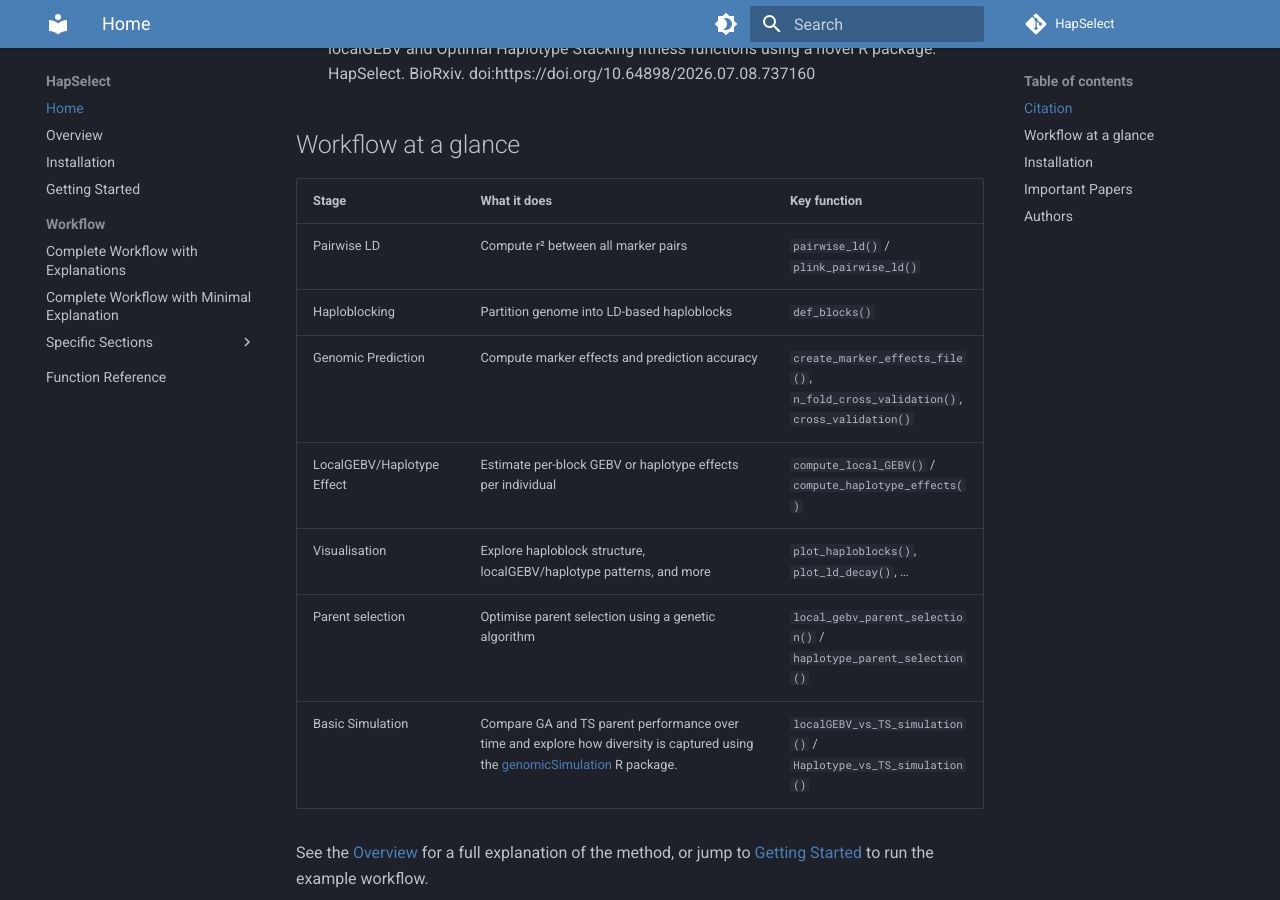
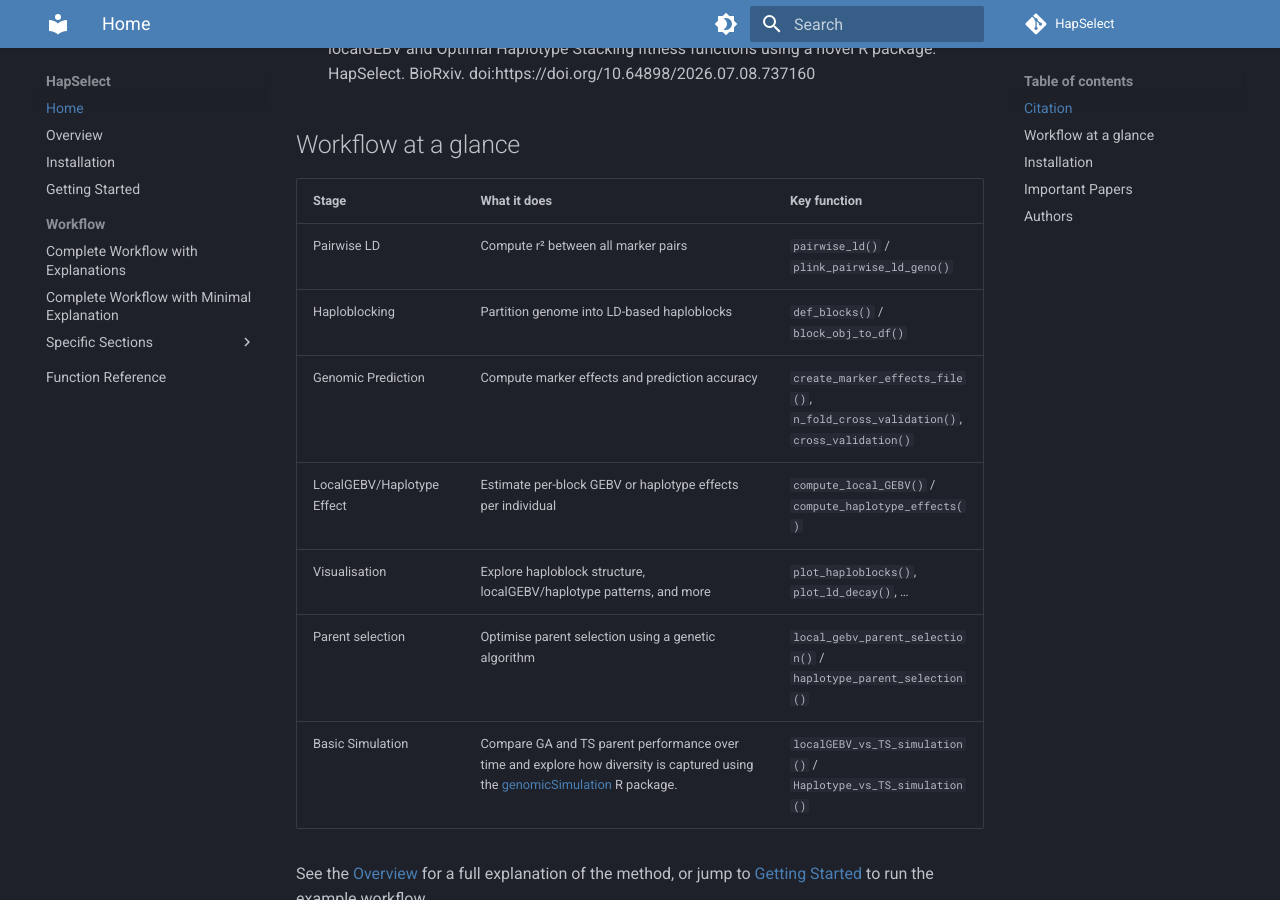
Before and after one commit to wrshf7/HapSelect-Docs, an MkDocs documentation site: the page built from docs/index.md, in a window 1280 px wide and 900 px high, scrolled down 574 px. Built offline with MkDocs 1.6.1 and Material for MkDocs 9.7.7, drawn with Linux system fonts in a browser that asks for light colours; comment, search, counter and statistics services are not loaded.

Commit message:
Update index.md

```diff
--- a/docs/index.md
+++ b/docs/index.md
@@ -15,8 +15,8 @@ The package is designed for breeding programs running genomic selection, where i
 
 | Stage | What it does | Key function |
 |-------|-------------|--------------|
-| Pairwise LD | Compute r² between all marker pairs | `pairwise_ld()` / `plink_pairwise_ld()` |
-| Haploblocking | Partition genome into LD-based haploblocks | `def_blocks()` |
+| Pairwise LD | Compute r² between all marker pairs | `pairwise_ld()` / `plink_pairwise_ld_geno()` |
+| Haploblocking | Partition genome into LD-based haploblocks | `def_blocks()` / `block_obj_to_df()`|
 | Genomic Prediction | Compute marker effects and prediction accuracy | `create_marker_effects_file()`, `n_fold_cross_validation()`, `cross_validation()` |
 | LocalGEBV/Haplotype Effect | Estimate per-block GEBV or haplotype effects per individual | `compute_local_GEBV()` / `compute_haplotype_effects()` |
 | Visualisation | Explore haploblock structure, localGEBV/haplotype patterns, and more | `plot_haploblocks()`, `plot_ld_decay()`, … |
```
